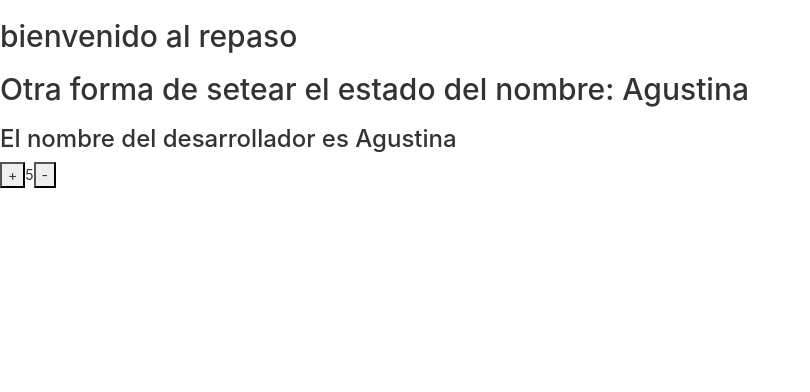
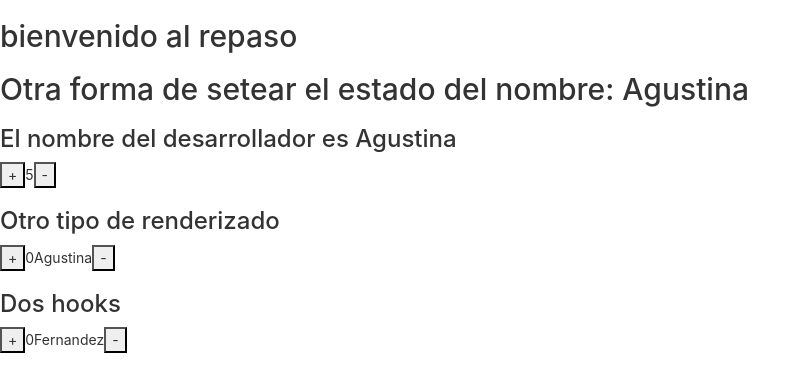
Before and after one commit to agusfernandez/React_Repaso, a React (Create React App) app: page / in a window 1280 px wide. Shown: the top 392 px of the page, without its empty margins (0-810 px from the left). Built offline with nearby package versions, Linux system fonts and the light colour scheme.

Commit message:
Nuevos hooks

```diff
--- a/src/components/Counter/Counter.js
+++ b/src/components/Counter/Counter.js
@@ -12,7 +12,19 @@ const Counter =({nombre, setNombre})=>{
         return 5;
     }
 
-    const [count, setCount] = useState(()=>momentoInicial());
+    const [count, setCount] = useState(()=>momentoInicial()); // le paso el callback
+    const [state, setState] = useState({
+            inicio:0,
+            name: 'Agustina'
+    })
+
+    const iniciar= state.inicio;
+    const name = state.name;
+
+    // otro tipo de hook
+    const [change, setChange] =useState (0);
+    const [surname, setSurname] = useState("Fernandez");
+
 
     const increment=()=>{
         // el prevCount es una funcion q permite traer el estado viejo +1 y la estruciuracion de abajo indica q es el estado previo
@@ -22,8 +34,37 @@ const Counter =({nombre, setNombre})=>{
      const decrement=()=>{
         setCount((prevCount)=>prevCount-1);
         setNombre('Javier');
+    }
 
+    ///////////////////////////////
+    const incrementTwo=()=>{
+        setState({
+            ...state,
+            //entras  al prop inicio
+           inicio: state.inicio + 1
+        })
+
+     }
+     const decrementTwo=()=>{
+        setState({
+            ...state,
+           inicio: state.inicio - 1
+        })
     }
+
+
+    ////////////////////////////////
+    const incrementThree=()=>{
+        setChange(prevCount => prevCount +1)
+
+     }
+     const decrementThree=()=>{
+        setChange(prevCount => prevCount -1)
+    }
+
+
+
+
     return(
         <>
             <h3>El nombre del desarrollador es {nombre}</h3>
@@ -31,6 +72,19 @@ const Counter =({nombre, setNombre})=>{
             <span>{count}</span>
             <button onClick={()=>decrement()}>-</button>
 
+            <h3>Otro tipo de renderizado</h3>
+            <button onClick={()=>incrementTwo()}>+</button>
+            <span>{iniciar}</span>
+            <span>{name}</span>
+            <button onClick={()=>decrementTwo()}>-</button>
+
+            <h3>Dos hooks</h3>
+            <button onClick={()=>incrementThree()}>+</button>
+            <span>{change}</span>
+            <span>{surname}</span>
+            <button onClick={()=>decrementThree()}>-</button>
+
+
         </>
     );
 }
```
